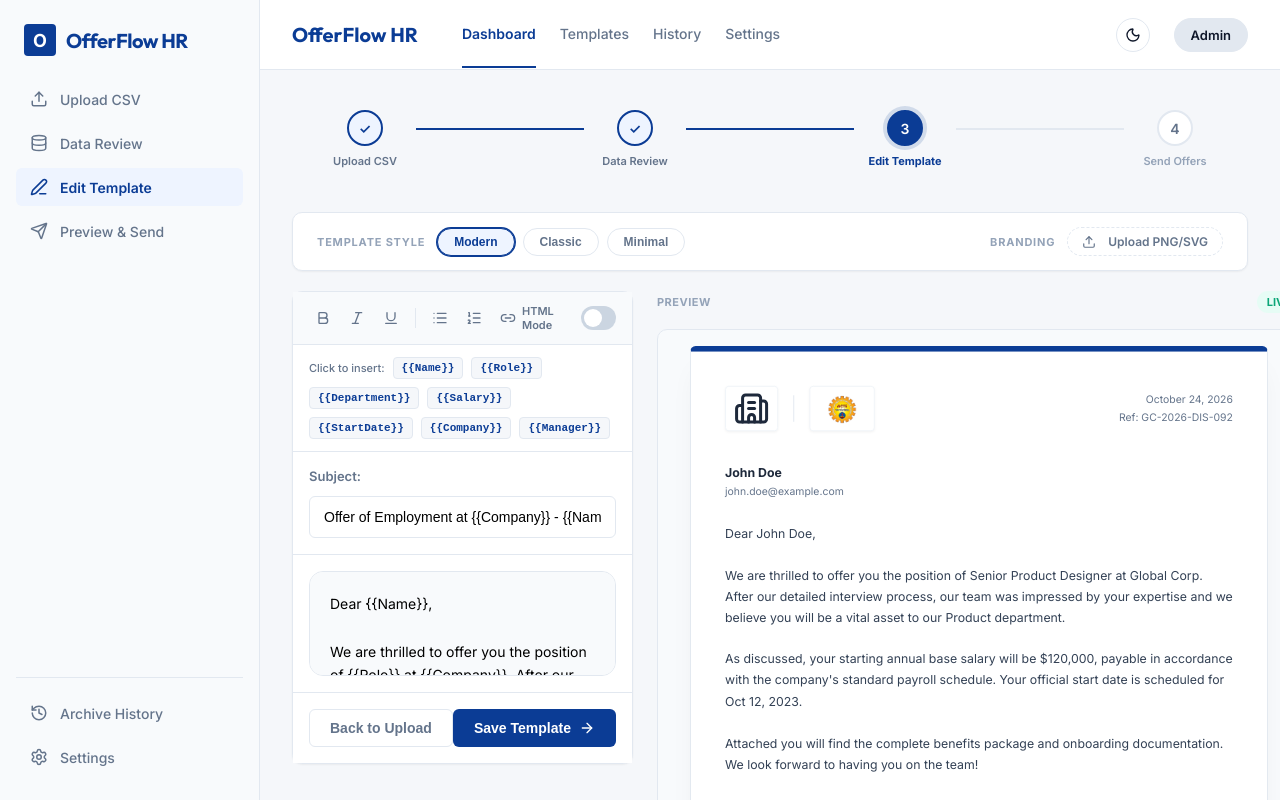
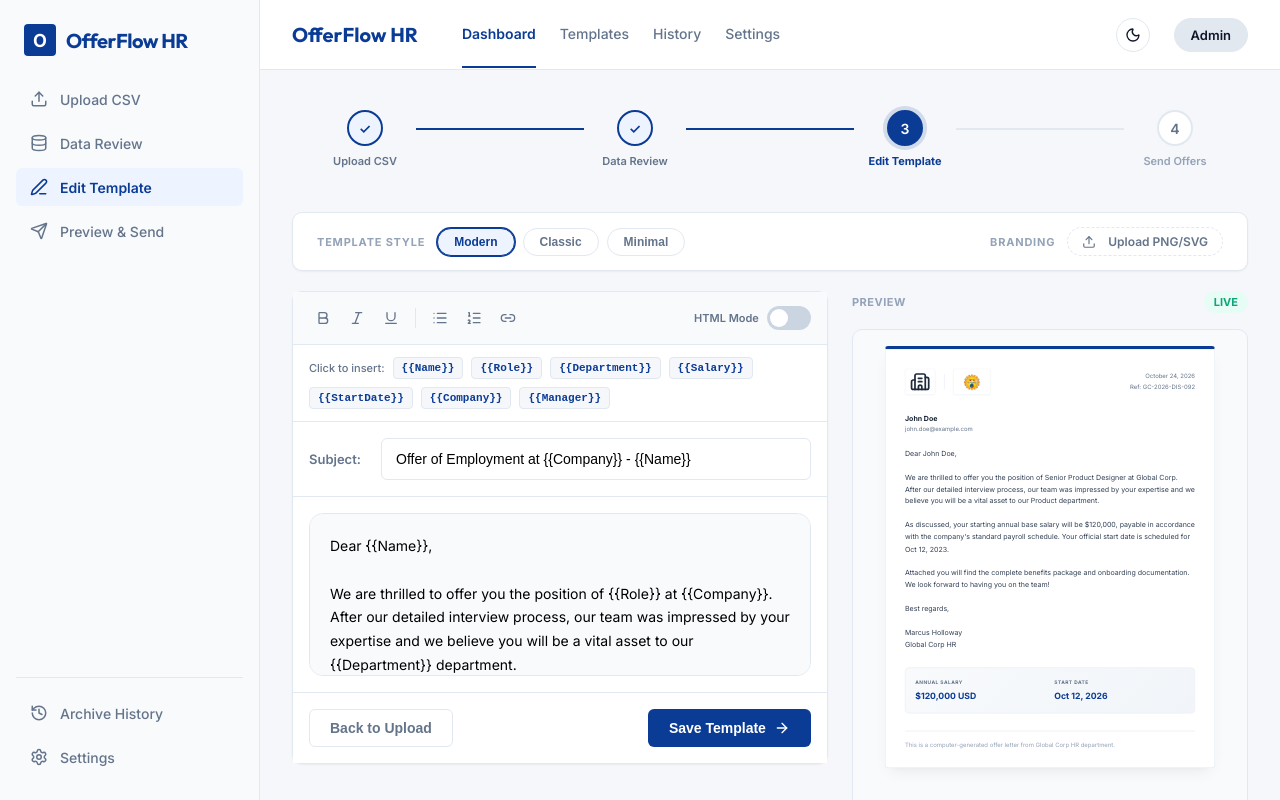
Before and after one commit to Shreyam007/Offer-Letter_Generator, a React (Vite) app in the folder frontend/: page / in a window 1280 px wide. Both pictures are taken after a click on the element "Edit Template". Built offline with nearby package versions, Linux system fonts and the light colour scheme; no server answers.

Commit message:
Refactor template preview scale container to absolute position preventing layout container expansion, fixing editor column width and preview vertical clipping

```diff
--- a/frontend/src/components/TemplateEditor.jsx
+++ b/frontend/src/components/TemplateEditor.jsx
@@ -87,12 +87,18 @@ Sincerely,
     const resizeObserver = new ResizeObserver(entries => {
       for (let entry of entries) {
         const containerWidth = entry.contentRect.width;
-        const targetWidth = containerWidth - 32; // subtract padding
-        if (targetWidth < 610) {
-          setScale(targetWidth / 610);
-        } else {
-          setScale(1);
-        }
+        const containerHeight = entry.contentRect.height || 520;
+
+        // Standard A4-proportioned dimensions for the preview sheet
+        const sheetWidth = 610;
+        const sheetHeight = 780;
+
+        const scaleX = (containerWidth - 32) / sheetWidth;
+        const scaleY = (containerHeight - 32) / sheetHeight;
+
+        // Fit within both width and height boundaries
+        const newScale = Math.min(scaleX, scaleY, 1);
+        setScale(newScale);
       }
     });
 
@@ -526,20 +532,23 @@ Sincerely,
             <span className="live-preview-badge">Live</span>
           </div>
 
-          <div className="preview-scroller" ref={previewContainerRef} style={{ overflow: 'hidden', position: 'relative', display: 'flex', flexDirection: 'column', alignItems: 'center', minHeight: '520px', padding: '16px' }}>
+          <div className="preview-scroller" ref={previewContainerRef} style={{ overflow: 'hidden', position: 'relative', display: 'flex', flexDirection: 'column', alignItems: 'center', height: '100%', minHeight: '520px', padding: '16px' }}>
             <div
               style={{
-                transform: `scale(${scale})`,
+                position: 'absolute',
+                top: '16px',
+                left: '50%',
+                transform: `translate(-50%, 0) scale(${scale})`,
                 transformOrigin: 'top center',
                 width: '610px',
-                height: `${660 * scale}px`,
+                height: '780px',
                 transition: 'transform 0.15s ease-out',
                 display: 'flex',
                 flexDirection: 'column',
                 flexShrink: 0
               }}
             >
-              <div className={`letter-sheet style-${style.toLowerCase()}`} style={{ margin: 0 }}>
+              <div className={`letter-sheet style-${style.toLowerCase()}`} style={{ margin: 0, height: '100%', minHeight: 'auto' }}>
               {/* Modern Stylesheet preview */}
               {style === 'Modern' && (
                 <>
```
